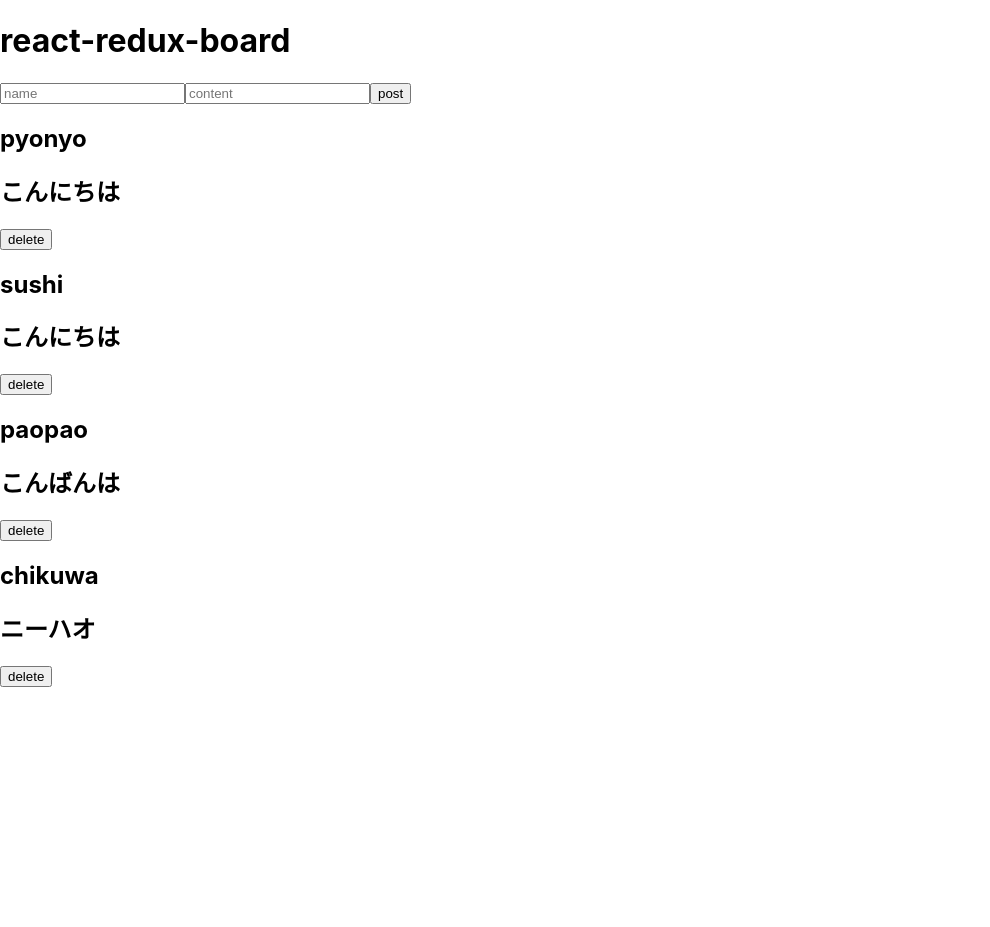
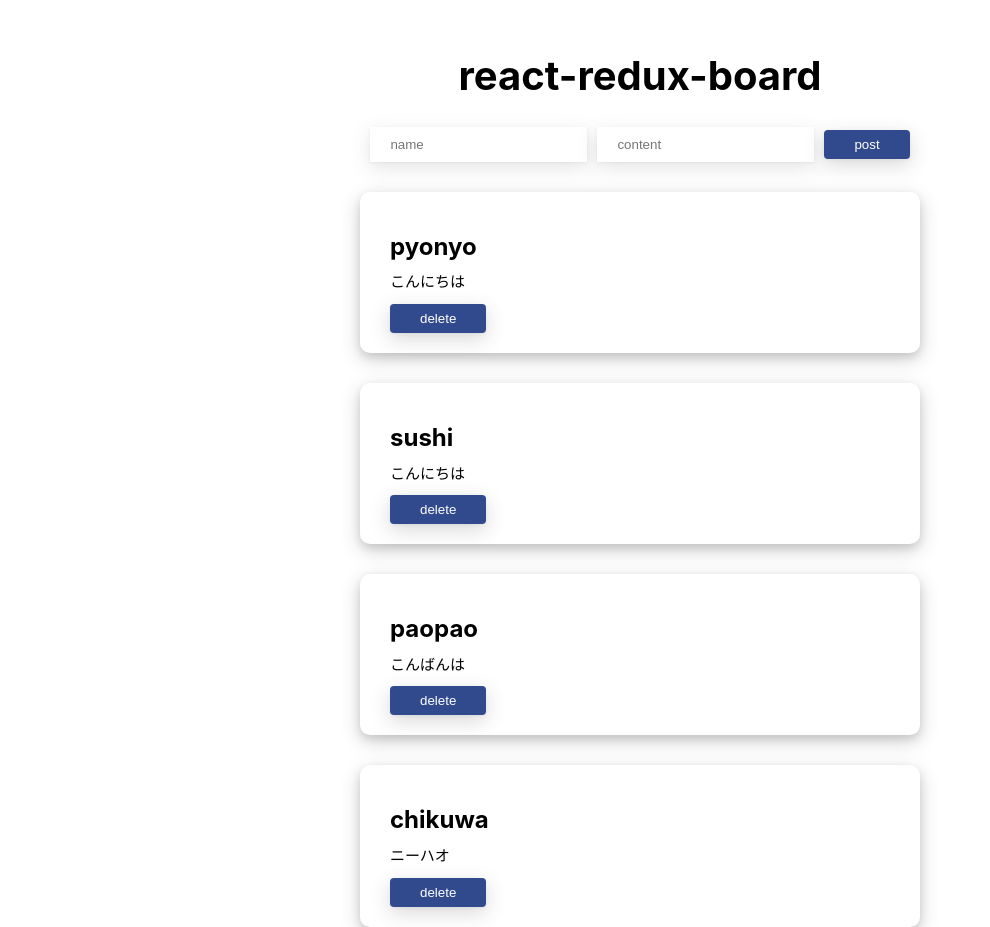
Before and after one commit to JamesCroissant/react-redux-board-app, a React (Create React App) app in the folder react-redux-board-app/: page / in a window 1280 px wide. Shown: the whole page, without its empty margins (0-990 px from the left). Before the commit the page ends 800 px from the top, so only its background shows below. Built offline with nearby package versions, Linux system fonts and the light colour scheme.

Commit message:
update App.css

```diff
--- a/react-redux-board-app/src/App.css
+++ b/react-redux-board-app/src/App.css
@@ -0,0 +1,56 @@
+.App {
+  display: flex;
+  flex-direction: column;
+  align-items: center;
+  padding: 1.5rem;
+  height: 100vh;
+}
+
+.App h1 {
+  font-size: 2.5rem;
+}
+
+hr {
+  margin-top: 20px;
+  margin-bottom: 0;
+}
+
+.displayPosts .post {
+  margin-top: 30px;
+  box-shadow: 0 4px 8px 0 rgba(0, 0, 0, 0.1), 0 6px 20px 0 rgba(0, 0, 0, 0.19);
+  padding: 20px 30px;
+  border-radius: 10px;
+  min-width: 500px;
+  background-color: white;
+}
+
+.displayPosts .postName {
+  font-size: 30px;
+  margin-top: 6px;
+}
+
+.displayPosts .postContent {
+  margin-top: -10px;
+  font-size: 15px;
+  font-weight: 400;
+}
+
+input {
+  padding: 10px 20px;
+  margin-right: 10px;
+  border: none;
+  box-shadow: 0 1px 3px 0 rgba(123, 123, 123, 0.1),
+    0 6px 20px 0 rgba(118, 118, 118, 0.19);
+  outline: none;
+}
+
+button {
+  padding: 7px 30px;
+  border: none;
+  border-radius: 4px;
+  box-shadow: 0 1px 3px 0 rgba(123, 123, 123, 0.1),
+    0 6px 20px 0 rgba(55, 55, 55, 0.19);
+  background-color: #314a8d;
+  color: white;
+  cursor: pointer;
+}
```
